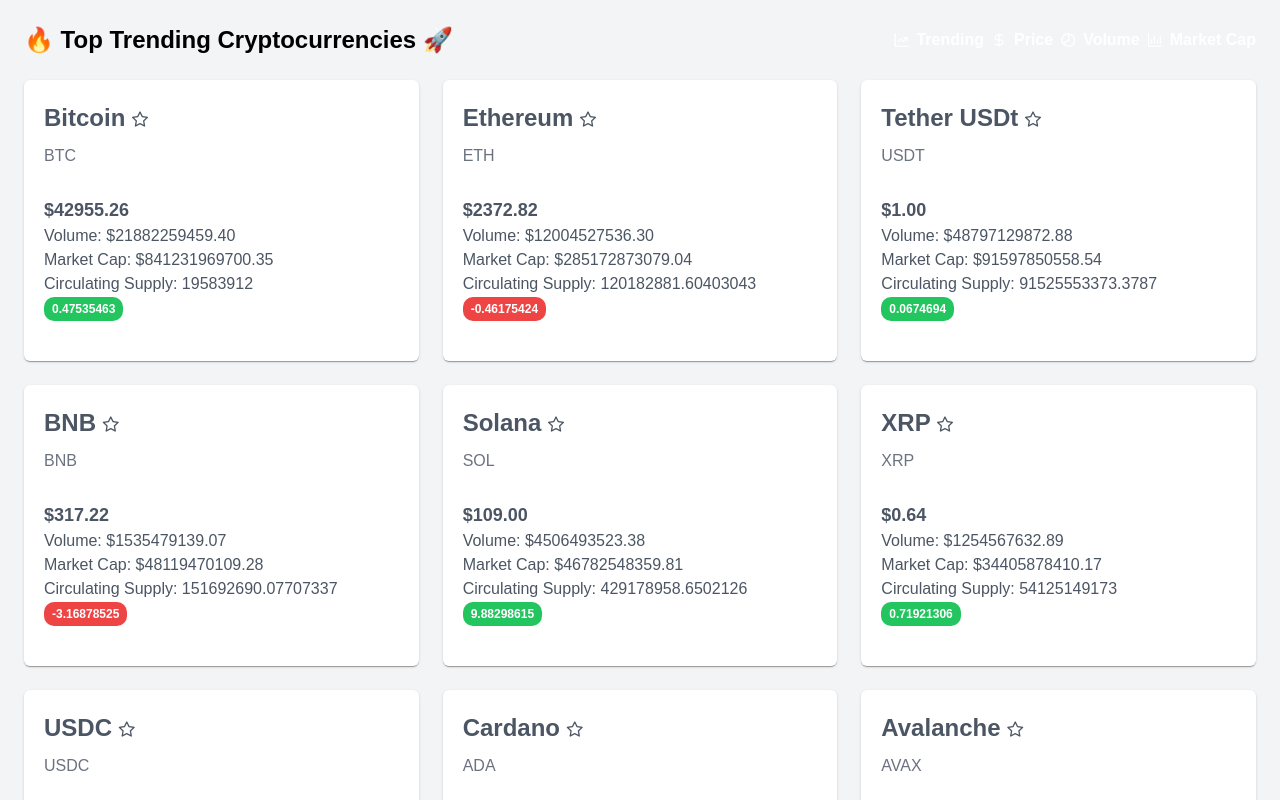
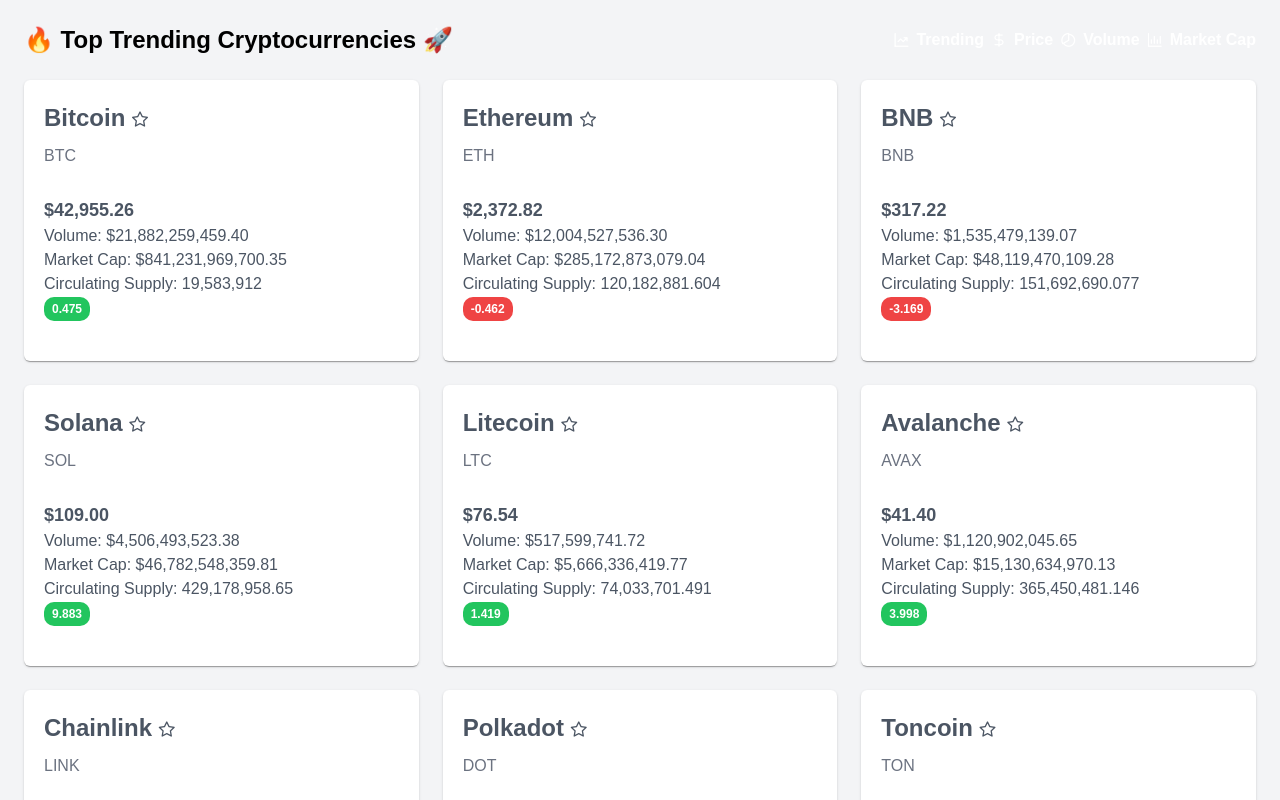
Before and after one commit to jopacicdev/crypto-trending, a Vue app: page / in a window 1280 px wide. Shown: the top 800 px of the page. Built offline with nearby package versions, Linux system fonts and the light colour scheme; a web font is replaced by a local one.

Commit message:
Format numbers & currencies, load more cards on main page

```diff
--- a/src/components/CryptoCurrencyCard.vue
+++ b/src/components/CryptoCurrencyCard.vue
@@ -22,6 +22,12 @@
 }>()
 
 defineEmits(['favorite'])
+
+const moneyFormatter = new Intl.NumberFormat('en-US', {
+  style: 'currency',
+  currency: 'USD',
+});
+const numberFormatter = new Intl.NumberFormat('en-US');
 </script>
 
 <template>
@@ -34,13 +40,13 @@
     </template>
     <template #subtitle> {{ ticker.symbol }} </template>
     <template #content>
-      <h3 class="text-lg font-semibold">${{ ticker.quote.USD.price.toFixed(2) }}</h3>
-      <p>Volume: ${{ ticker.quote.USD.volume_24h.toFixed(2) }}</p>
-      <p>Market Cap: ${{ ticker.quote.USD.market_cap.toFixed(2) }}</p>
-      <p>Circulating Supply: {{ ticker.circulating_supply }}</p>
+      <h3 class="text-lg font-semibold">{{ moneyFormatter.format(ticker.quote.USD.price) }}</h3>
+      <p>Volume: {{ moneyFormatter.format(ticker.quote.USD.volume_24h) }}</p>
+      <p>Market Cap: {{ moneyFormatter.format(ticker.quote.USD.market_cap) }}</p>
+      <p>Circulating Supply: {{ numberFormatter.format(ticker.circulating_supply) }}</p>
       <Badge
         :severity="ticker.quote.USD.percent_change_24h >= 0 ? 'success' : 'danger'"
-        :value="ticker.quote.USD.percent_change_24h"></Badge>
+        :value="numberFormatter.format(ticker.quote.USD.percent_change_24h)"></Badge>
     </template>
   </Card>
 </template>
--- a/src/stores/ticker.js
+++ b/src/stores/ticker.js
@@ -9,7 +9,8 @@
       // Fake the delay, like the real api would
       await new Promise((resolve) => setTimeout(resolve, 200))
       const { data: tickers } = (await import('@/data/tickers.json')).default
-      this.tickers = tickers.slice(0, 9)
+      this.tickers = tickers.slice(0, 18)
+      this.sortPrice()
     },
     sortTrending() {
       this.tickers = this.tickers.sort((a, b) => b.cmc_rank - a.cmc_rank)
```
